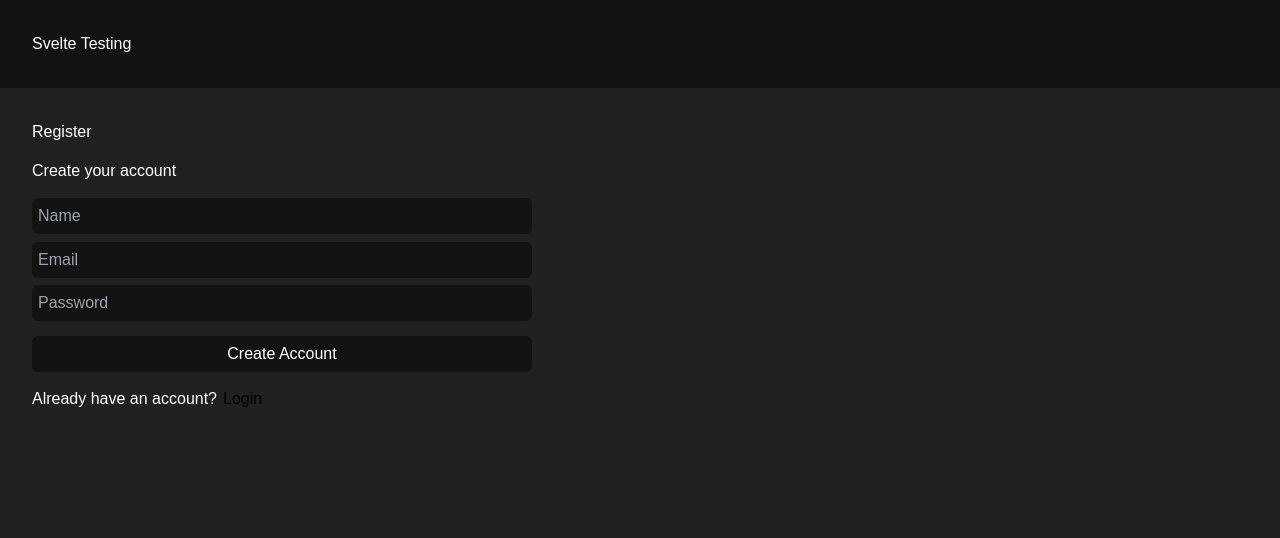
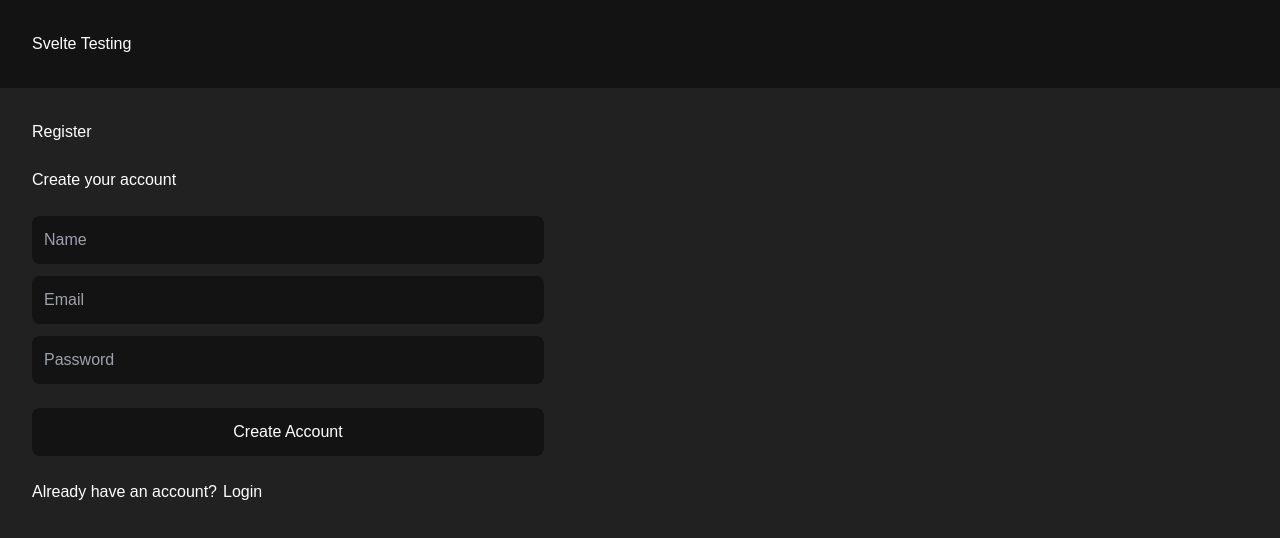
Before and after one commit to domuen/svelte-testing, a SvelteKit app: page /register in a window 1280 px wide. Shown: the top 538 px of the page. Built offline with nearby package versions, Linux system fonts and the light colour scheme.

Commit message:
use tailwind in all routes

```diff
--- a/src/routes/item/[id]/+page.svelte
+++ b/src/routes/item/[id]/+page.svelte
@@ -13,7 +13,7 @@
   });
 </script>
 
-<div class="container">
+<div class="flex flex-col items-center justify-center gap-6">
   {#if loading}
     <h1>Loading...</h1>
   {:else if !item}
@@ -26,12 +26,3 @@
     <p>{item?.description}</p>
   {/if}
 </div>
-
-<style>
-  .container {
-    display: flex;
-    flex-direction: column;
-    align-items: center;
-    justify-content: center;
-  }
-</style>
--- a/src/routes/items/+page.svelte
+++ b/src/routes/items/+page.svelte
@@ -26,29 +26,14 @@
 </script>
 
 {#each items as item}
-  <div class="item-container" on:click={() => handleViewItem(item.id)}>
+  <div
+    class="flex flex-col items-center justify-center max-w-lg rounded border cursor-pointer p-6 m-6 gap-6 hover:scale-105 select-none duration-100"
+    role="button"
+    tabindex="0"
+    on:keypress={() => {}}
+    on:click={() => handleViewItem(item.id)}
+  >
     <h3>{item.name}</h3>
     <p>{item.description}</p>
   </div>
 {/each}
-
-<style>
-  .item-container {
-    display: flex;
-    flex-direction: column;
-    align-items: center;
-    justify-content: center;
-    border: 1px solid black;
-    cursor: pointer;
-    user-select: none;
-    transition-duration: 100ms;
-    max-width: 500px;
-    padding: 6px;
-    margin: 24px;
-    gap: 6px;
-  }
-
-  .item-container:hover {
-    scale: 1.025;
-  }
-</style>
--- a/src/routes/login/+page.svelte
+++ b/src/routes/login/+page.svelte
@@ -22,53 +22,38 @@
   };
 </script>
 
-<div class="container">
+<div class="flex flex-col justify-center max-w-lg gap-6">
   <h1>Login</h1>
 
   <p>Please login to continue</p>
 
-  <div class="fields-wrapper">
-    <input type="text" placeholder="Name" bind:value={name} />
-    <input type="email" placeholder="Email" bind:value={email} />
-    <input type="password" placeholder="Password" bind:value={password} />
+  <div class="flex flex-col gap-3">
+    <input
+      class="text-white rounded-lg bg-[#131313] p-3"
+      type="text"
+      placeholder="Name"
+      bind:value={name}
+    />
+    <input
+      class="text-white rounded-lg bg-[#131313] p-3"
+      type="email"
+      placeholder="Email"
+      bind:value={email}
+    />
+    <input
+      class="text-white rounded-lg bg-[#131313] p-3"
+      type="password"
+      placeholder="Password"
+      bind:value={password}
+    />
   </div>
 
-  <button class="login-button" on:click={handleLogin}>Login</button>
+  <button class="text-white rounded-lg bg-[#131313] p-3" on:click={handleLogin}
+    >Login</button
+  >
 
   <div style="display:flex;flex-direction:row;align-items:center;gap:6px;">
     <p>Don't have an account?</p>
-    <button on:click={handleNavigate}>Register</button>
+    <button class="text-white" on:click={handleNavigate}>Register</button>
   </div>
 </div>
-
-<style>
-  .container {
-    display: flex;
-    flex-direction: column;
-    justify-content: center;
-    max-width: 500px;
-    gap: 15px;
-  }
-
-  .fields-wrapper {
-    display: flex;
-    flex-direction: column;
-    gap: 7.5px;
-  }
-
-  .fields-wrapper input {
-    padding: 6px;
-    border-radius: 6px;
-    border: 0;
-    background-color: #131313;
-    color: #fff;
-  }
-
-  .login-button {
-    padding: 6px;
-    border-radius: 6px;
-    border: 0;
-    background-color: #131313;
-    color: white;
-  }
-</style>
--- a/src/routes/register/+page.svelte
+++ b/src/routes/register/+page.svelte
@@ -12,53 +12,39 @@
   };
 </script>
 
-<div class="container">
+<div class="flex flex-col justify-center max-w-lg gap-6">
   <h1>Register</h1>
 
   <p>Create your account</p>
 
-  <div class="fields-wrapper">
-    <input type="text" placeholder="Name" bind:value={name} />
-    <input type="email" placeholder="Email" bind:value={email} />
-    <input type="password" placeholder="Password" bind:value={password} />
+  <div class="flex flex-col gap-3">
+    <input
+      class="text-white rounded-lg bg-[#131313] p-3"
+      type="text"
+      placeholder="Name"
+      bind:value={name}
+    />
+    <input
+      class="text-white rounded-lg bg-[#131313] p-3"
+      type="email"
+      placeholder="Email"
+      bind:value={email}
+    />
+    <input
+      class="text-white rounded-lg bg-[#131313] p-3"
+      type="password"
+      placeholder="Password"
+      bind:value={password}
+    />
   </div>
 
-  <button class="register-button" on:click={handleRegister}>Create Account</button>
+  <button
+    class="text-white rounded-lg bg-[#131313] p-3"
+    on:click={handleRegister}>Create Account</button
+  >
 
   <div style="display:flex;flex-direction:row;align-items:center;gap:6px;">
     <p>Already have an account?</p>
-    <button on:click={handleNavigate}>Login</button>
+    <button class="text-white" on:click={handleNavigate}>Login</button>
   </div>
 </div>
-
-<style>
-  .container {
-    display: flex;
-    flex-direction: column;
-    justify-content: center;
-    max-width: 500px;
-    gap: 15px;
-  }
-
-  .fields-wrapper {
-    display: flex;
-    flex-direction: column;
-    gap: 7.5px;
-  }
-
-  .fields-wrapper input {
-    padding: 6px;
-    border-radius: 6px;
-    border: 0;
-    background-color: #131313;
-    color: #fff;
-  }
-
-  .register-button {
-    padding: 6px;
-    border-radius: 6px;
-    border: 0;
-    background-color: #131313;
-    color: white;
-  }
-</style>
```
